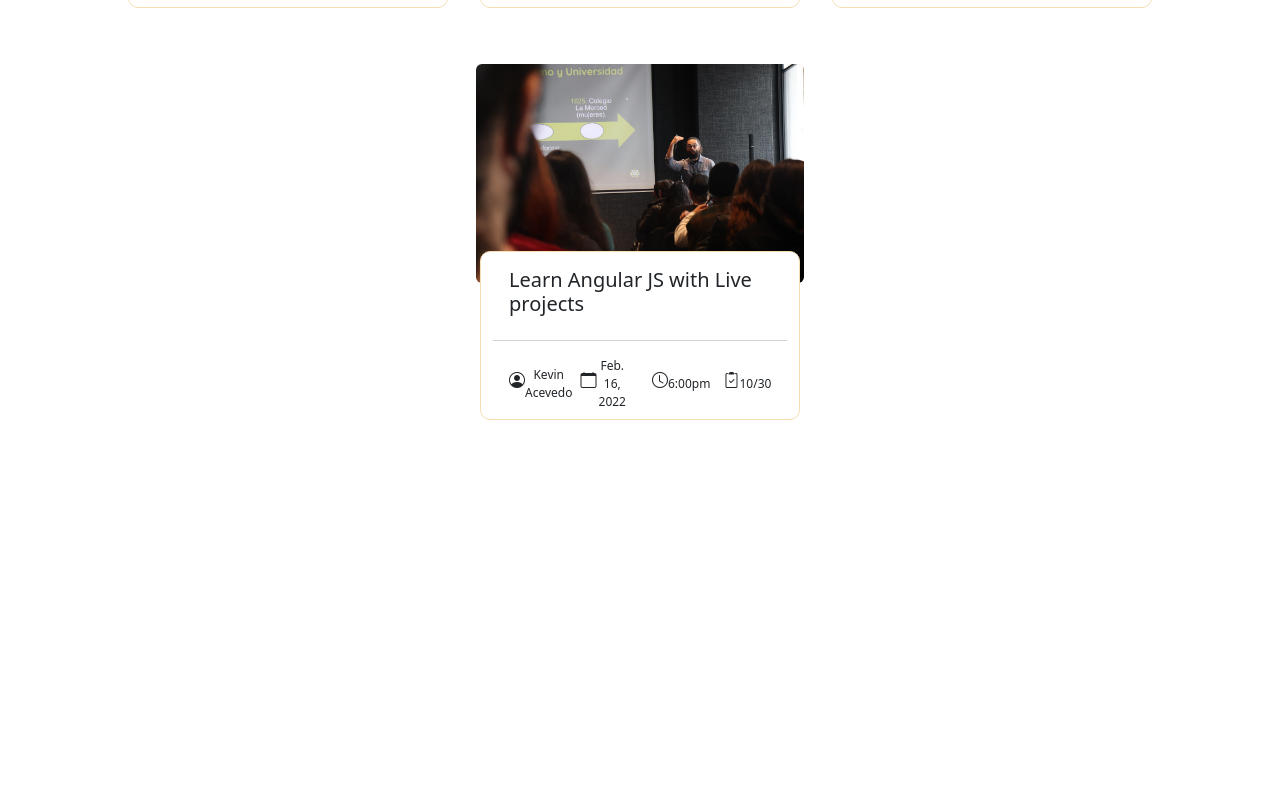
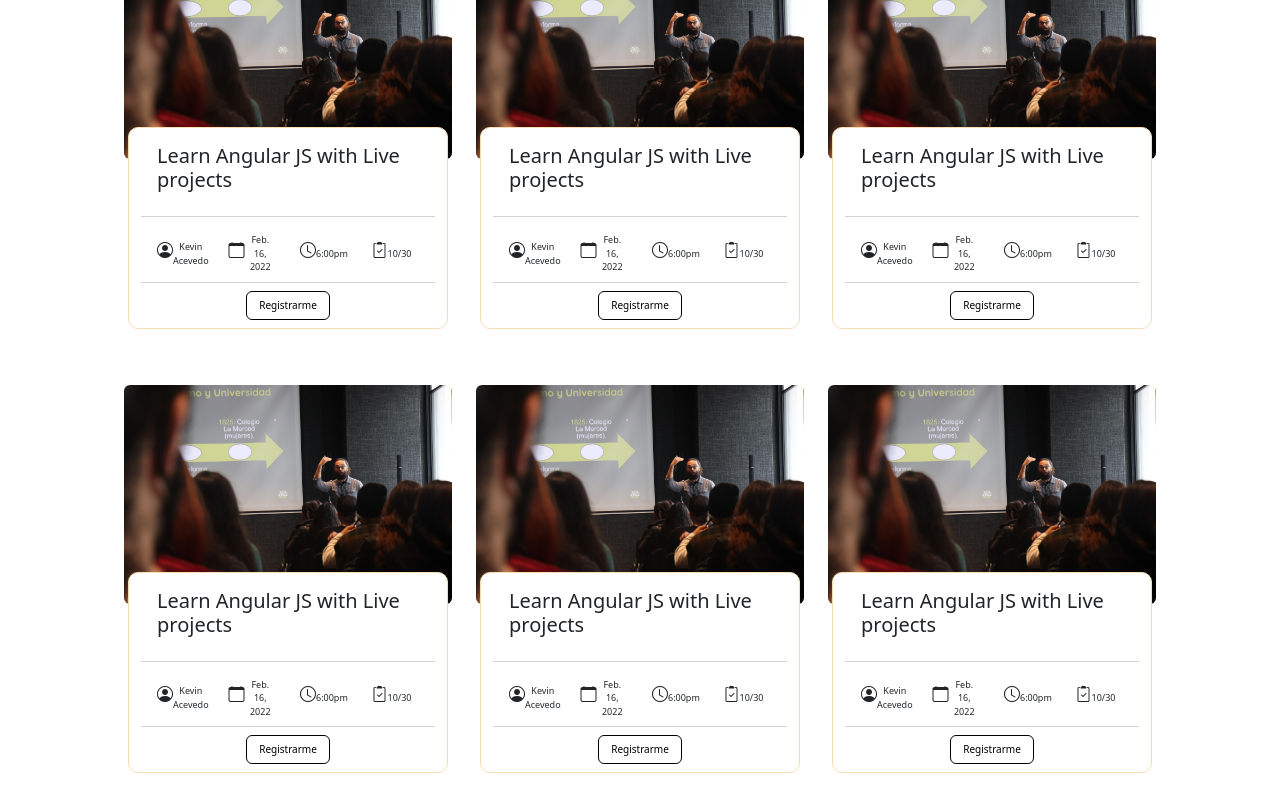
Before and after one commit to KevinOspinal/Semana-Ingeneria, a React (Vite) app in the folder FRONT-END/: page / in a window 1280 px wide. Shown: the part 840-1645 px from the top of the page. Before the commit the page ends 1292 px from the top, so only its background shows below. Built offline with nearby package versions, Linux system fonts and the light colour scheme.

Commit message:
Se agrego una nueva modificacion en el botton de la tarjetas

```diff
--- a/FRONT-END/src/Pages/Users/Home.jsx
+++ b/FRONT-END/src/Pages/Users/Home.jsx
@@ -7,11 +7,11 @@ export default function Home() {
   return (
     <div>
       <NavbarUser />
-      <section className='container-fluid mb-3'>
+      <div className='container-fluid mb-3 p-0'>
           <div className='hero align-items-stretch'>
-            <img className='img-fluid' src={Hero_Img} alt='Img del hero principal' />
+            <img className='img-fluid w-100' src={Hero_Img} alt='Img del hero principal' />
           </div>
-      </section>
+      </div>
       <section className='container-fluid'>
         <Cards />
       </section>
--- a/FRONT-END/src/Pages/Users/NavbarUser.jsx
+++ b/FRONT-END/src/Pages/Users/NavbarUser.jsx
@@ -25,10 +25,10 @@ export default function NavbarUser() {
                     </ul>
                     <ul className="navbar-nav ml-auto">
                         <li className="nav-item">
-                            <a className="nav-link">Iniciar sesion</a>
+                            <a href='/' className="nav-link">Iniciar sesion</a>
                         </li>
                         <li className="nav-item">
-                            <a className="nav-link">Registrarme</a>
+                            <a  href='/' className="nav-link">Registrarme</a>
                         </li>
                     </ul>
                 </div>
--- a/FRONT-END/src/components/Cards.css
+++ b/FRONT-END/src/components/Cards.css
@@ -1,5 +1,5 @@
 .small-text{
-    font-size: 12px; /* Ajusta el tamaño de fuente según tus preferencias */
+    font-size:9px; /* Ajusta el tamaño de fuente según tus preferencias */
   }
 
 .footer-container{
--- a/FRONT-END/src/components/Cards.jsx
+++ b/FRONT-END/src/components/Cards.jsx
@@ -1,7 +1,7 @@
 import React from 'react';
 import './Cards.css';
 import img from '../assets/img/img-prueba.jpg';
-
+import Buttons from './Buttons';
 export default function Cards() {
   return (
     <div className="row d-flex justify-content-center w-100 g-4">
@@ -31,61 +31,10 @@ export default function Cards() {
               </div>
             </div>
           </div>
-
-        </div>
-      </div>
-      <div className="col-sm-12 col-md-4 col-lg-2 card border-0 h-100" style={{ width: '22rem' }}> {/* Modifica el ancho de la tarjeta */}
-        <img src={img} className="card-img-top img-fluid rounded" alt="..." /> {/* Modifica la altura de la imagen */}
-        <div className='container-fluid footer-container'>
-          <div className="card-body d-flex justify-content-center">
-            <h5 className="card-title">Learn Angular JS with Live projects</h5>
-          </div>
           <div className="container-fluid card-footer bg-transparent d-flex justify-content-center align-items-center w-100" >
             <div className="row">
               <div className="col-sm-3 col-md-4 col-lg-3 d-flex align-items-center">
-                <i className="bi bi-person-circle"></i>
-                <p className="small-text text-center mb-0 mt-2">Kevin Acevedo</p>
-              </div>
-              <div className="col-sm-3 col-md-4 col-lg-3 d-flex align-items-center">
-                <i className="bi bi-calendar"></i>
-                <p className="small-text text-center mb-0 mt-2">Feb. 16, 2022</p>
-              </div>
-              <div className="col-sm-3 col-md-4 col-lg-3 d-flex align-items-center">
-                <i className="bi bi-clock"></i>
-                <p className="small-text text-center mb-0 mt-2">6:00pm</p>
-              </div>
-              <div className="col-sm-3 col-md-4 col-lg-3 d-flex align-items-center">
-                <i className="bi bi-clipboard2-check"></i>
-                <p className="small-text text-center mb-0 mt-2">10/30</p> {/* Agrega un párrafo con la clase small-text */}
-              </div>
-            </div>
-          </div>
-
-        </div>
-      </div>
-      <div className="col-sm-12 col-md-4 col-lg-2 card border-0 h-100" style={{ width: '22rem' }}> {/* Modifica el ancho de la tarjeta */}
-        <img src={img} className="card-img-top img-fluid rounded" alt="..." /> {/* Modifica la altura de la imagen */}
-        <div className='container-fluid footer-container'>
-          <div className="card-body d-flex justify-content-center">
-            <h5 className="card-title">Learn Angular JS with Live projects</h5>
-          </div>
-          <div className="container-fluid card-footer bg-transparent d-flex justify-content-center align-items-center w-100" >
-            <div className="row">
-              <div className="col-sm-3 col-md-4 col-lg-3 d-flex align-items-center">
-                <i className="bi bi-person-circle"></i>
-                <p className="small-text text-center mb-0 mt-2">Kevin Acevedo</p>
-              </div>
-              <div className="col-sm-3 col-md-4 col-lg-3 d-flex align-items-center">
-                <i className="bi bi-calendar"></i>
-                <p className="small-text text-center mb-0 mt-2">Feb. 16, 2022</p>
-              </div>
-              <div className="col-sm-3 col-md-4 col-lg-3 d-flex align-items-center">
-                <i className="bi bi-clock"></i>
-                <p className="small-text text-center mb-0 mt-2">6:00pm</p>
-              </div>
-              <div className="col-sm-3 col-md-4 col-lg-3 d-flex align-items-center">
-                <i className="bi bi-clipboard2-check"></i>
-                <p className="small-text text-center mb-0 mt-2">10/30</p> {/* Agrega un párrafo con la clase small-text */}
+                <Buttons title='Registrarme' color='white' fontSize='10px' />
               </div>
             </div>
           </div>
@@ -117,8 +66,156 @@ export default function Cards() {
               </div>
             </div>
           </div>
+          <div className="container-fluid card-footer bg-transparent d-flex justify-content-center align-items-center w-100" >
+            <div className="row">
+              <div className="col-sm-3 col-md-4 col-lg-3 d-flex align-items-center">
+                <Buttons title='Registrarme' color='white' fontSize='10px' />
+              </div>
+            </div>
+          </div>
         </div>
       </div>
+      <div className="col-sm-12 col-md-4 col-lg-2 card border-0 h-100" style={{ width: '22rem' }}> {/* Modifica el ancho de la tarjeta */}
+        <img src={img} className="card-img-top img-fluid rounded" alt="..." /> {/* Modifica la altura de la imagen */}
+        <div className='container-fluid footer-container'>
+          <div className="card-body d-flex justify-content-center">
+            <h5 className="card-title">Learn Angular JS with Live projects</h5>
+          </div>
+          <div className="container-fluid card-footer bg-transparent d-flex justify-content-center align-items-center w-100" >
+            <div className="row">
+              <div className="col-sm-3 col-md-4 col-lg-3 d-flex align-items-center">
+                <i className="bi bi-person-circle"></i>
+                <p className="small-text text-center mb-0 mt-2">Kevin Acevedo</p>
+              </div>
+              <div className="col-sm-3 col-md-4 col-lg-3 d-flex align-items-center">
+                <i className="bi bi-calendar"></i>
+                <p className="small-text text-center mb-0 mt-2">Feb. 16, 2022</p>
+              </div>
+              <div className="col-sm-3 col-md-4 col-lg-3 d-flex align-items-center">
+                <i className="bi bi-clock"></i>
+                <p className="small-text text-center mb-0 mt-2">6:00pm</p>
+              </div>
+              <div className="col-sm-3 col-md-4 col-lg-3 d-flex align-items-center">
+                <i className="bi bi-clipboard2-check"></i>
+                <p className="small-text text-center mb-0 mt-2">10/30</p> {/* Agrega un párrafo con la clase small-text */}
+              </div>
+            </div>
+          </div>
+          <div className="container-fluid card-footer bg-transparent d-flex justify-content-center align-items-center w-100" >
+            <div className="row">
+              <div className="col-sm-3 col-md-4 col-lg-3 d-flex align-items-center">
+                <Buttons title='Registrarme' color='white' fontSize='10px'/>
+              </div>
+            </div>
+          </div>
+        </div>
+      </div>
+      <div className="col-sm-12 col-md-4 col-lg-2 card border-0 h-100" style={{ width: '22rem' }}> {/* Modifica el ancho de la tarjeta */}
+        <img src={img} className="card-img-top img-fluid rounded" alt="..." /> {/* Modifica la altura de la imagen */}
+        <div className='container-fluid footer-container'>
+          <div className="card-body d-flex justify-content-center">
+            <h5 className="card-title">Learn Angular JS with Live projects</h5>
+          </div>
+          <div className="container-fluid card-footer bg-transparent d-flex justify-content-center align-items-center w-100" >
+            <div className="row">
+              <div className="col-sm-3 col-md-4 col-lg-3 d-flex align-items-center">
+                <i className="bi bi-person-circle"></i>
+                <p className="small-text text-center mb-0 mt-2">Kevin Acevedo</p>
+              </div>
+              <div className="col-sm-3 col-md-4 col-lg-3 d-flex align-items-center">
+                <i className="bi bi-calendar"></i>
+                <p className="small-text text-center mb-0 mt-2">Feb. 16, 2022</p>
+              </div>
+              <div className="col-sm-3 col-md-4 col-lg-3 d-flex align-items-center">
+                <i className="bi bi-clock"></i>
+                <p className="small-text text-center mb-0 mt-2">6:00pm</p>
+              </div>
+              <div className="col-sm-3 col-md-4 col-lg-3 d-flex align-items-center">
+                <i className="bi bi-clipboard2-check"></i>
+                <p className="small-text text-center mb-0 mt-2">10/30</p> {/* Agrega un párrafo con la clase small-text */}
+              </div>
+            </div>
+          </div>
+          <div className="container-fluid card-footer bg-transparent d-flex justify-content-center align-items-center w-100" >
+            <div className="row">
+              <div className="col-sm-3 col-md-4 col-lg-3 d-flex align-items-center">
+                <Buttons title='Registrarme' color='white' fontSize='10px'/>
+              </div>
+            </div>
+          </div>
+        </div>
+      </div>
+      <div className="col-sm-12 col-md-4 col-lg-2 card border-0 h-100" style={{ width: '22rem' }}> {/* Modifica el ancho de la tarjeta */}
+        <img src={img} className="card-img-top img-fluid rounded" alt="..." /> {/* Modifica la altura de la imagen */}
+        <div className='container-fluid footer-container'>
+          <div className="card-body d-flex justify-content-center">
+            <h5 className="card-title">Learn Angular JS with Live projects</h5>
+          </div>
+          <div className="container-fluid card-footer bg-transparent d-flex justify-content-center align-items-center w-100" >
+            <div className="row">
+              <div className="col-sm-3 col-md-4 col-lg-3 d-flex align-items-center">
+                <i className="bi bi-person-circle"></i>
+                <p className="small-text text-center mb-0 mt-2">Kevin Acevedo</p>
+              </div>
+              <div className="col-sm-3 col-md-4 col-lg-3 d-flex align-items-center">
+                <i className="bi bi-calendar"></i>
+                <p className="small-text text-center mb-0 mt-2">Feb. 16, 2022</p>
+              </div>
+              <div className="col-sm-3 col-md-4 col-lg-3 d-flex align-items-center">
+                <i className="bi bi-clock"></i>
+                <p className="small-text text-center mb-0 mt-2">6:00pm</p>
+              </div>
+              <div className="col-sm-3 col-md-4 col-lg-3 d-flex align-items-center">
+                <i className="bi bi-clipboard2-check"></i>
+                <p className="small-text text-center mb-0 mt-2">10/30</p> {/* Agrega un párrafo con la clase small-text */}
+              </div>
+            </div>
+          </div>
+          <div className="container-fluid card-footer bg-transparent d-flex justify-content-center align-items-center w-100" >
+            <div className="row">
+              <div className="col-sm-3 col-md-4 col-lg-3 d-flex align-items-center">
+                <Buttons title='Registrarme' color='white' fontSize='10px'/>
+              </div>
+            </div>
+          </div>
+        </div>
+      </div>
+      <div className="col-sm-12 col-md-4 col-lg-2 card border-0 h-100" style={{ width: '22rem' }}> {/* Modifica el ancho de la tarjeta */}
+        <img src={img} className="card-img-top img-fluid rounded" alt="..." /> {/* Modifica la altura de la imagen */}
+        <div className='container-fluid footer-container'>
+          <div className="card-body d-flex justify-content-center">
+            <h5 className="card-title">Learn Angular JS with Live projects</h5>
+          </div>
+          <div className="container-fluid card-footer bg-transparent d-flex justify-content-center align-items-center w-100" >
+            <div className="row">
+              <div className="col-sm-3 col-md-4 col-lg-3 d-flex align-items-center">
+                <i className="bi bi-person-circle"></i>
+                <p className="small-text text-center mb-0 mt-2">Kevin Acevedo</p>
+              </div>
+              <div className="col-sm-3 col-md-4 col-lg-3 d-flex align-items-center">
+                <i className="bi bi-calendar"></i>
+                <p className="small-text text-center mb-0 mt-2">Feb. 16, 2022</p>
+              </div>
+              <div className="col-sm-3 col-md-4 col-lg-3 d-flex align-items-center">
+                <i className="bi bi-clock"></i>
+                <p className="small-text text-center mb-0 mt-2">6:00pm</p>
+              </div>
+              <div className="col-sm-3 col-md-4 col-lg-3 d-flex align-items-center">
+                <i className="bi bi-clipboard2-check"></i>
+                <p className="small-text text-center mb-0 mt-2">10/30</p> {/* Agrega un párrafo con la clase small-text */}
+              </div>
+            </div>
+          </div>
+          <div className="container-fluid card-footer bg-transparent d-flex justify-content-center align-items-center w-100" >
+            <div className="row">
+              <div className="col-sm-3 col-md-4 col-lg-3 d-flex align-items-center">
+                <Buttons title='Registrarme' color='white' fontSize='10px'/>
+              </div>
+            </div>
+          </div>
+        </div>
+      </div>
+
     </div>
   );
 }
```
